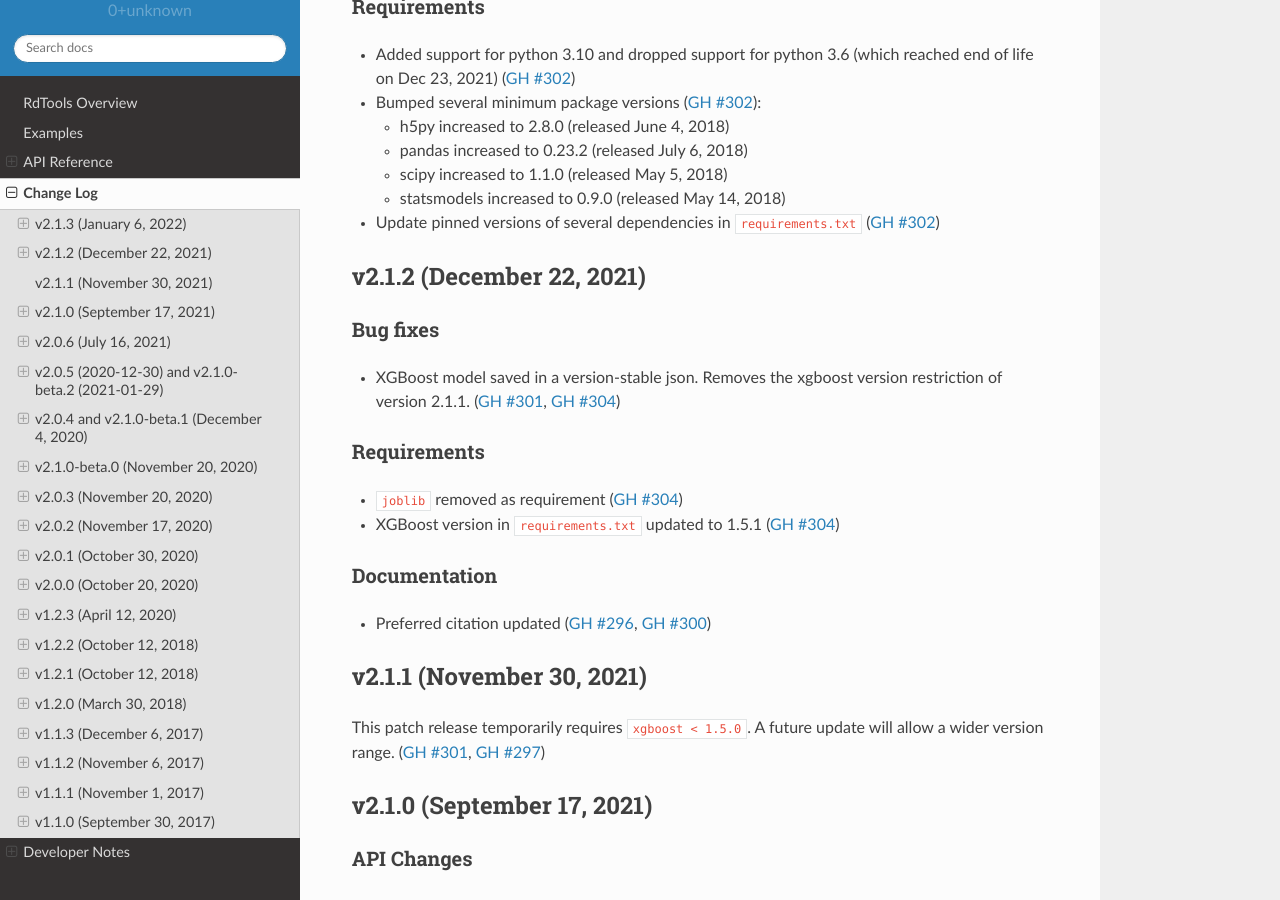
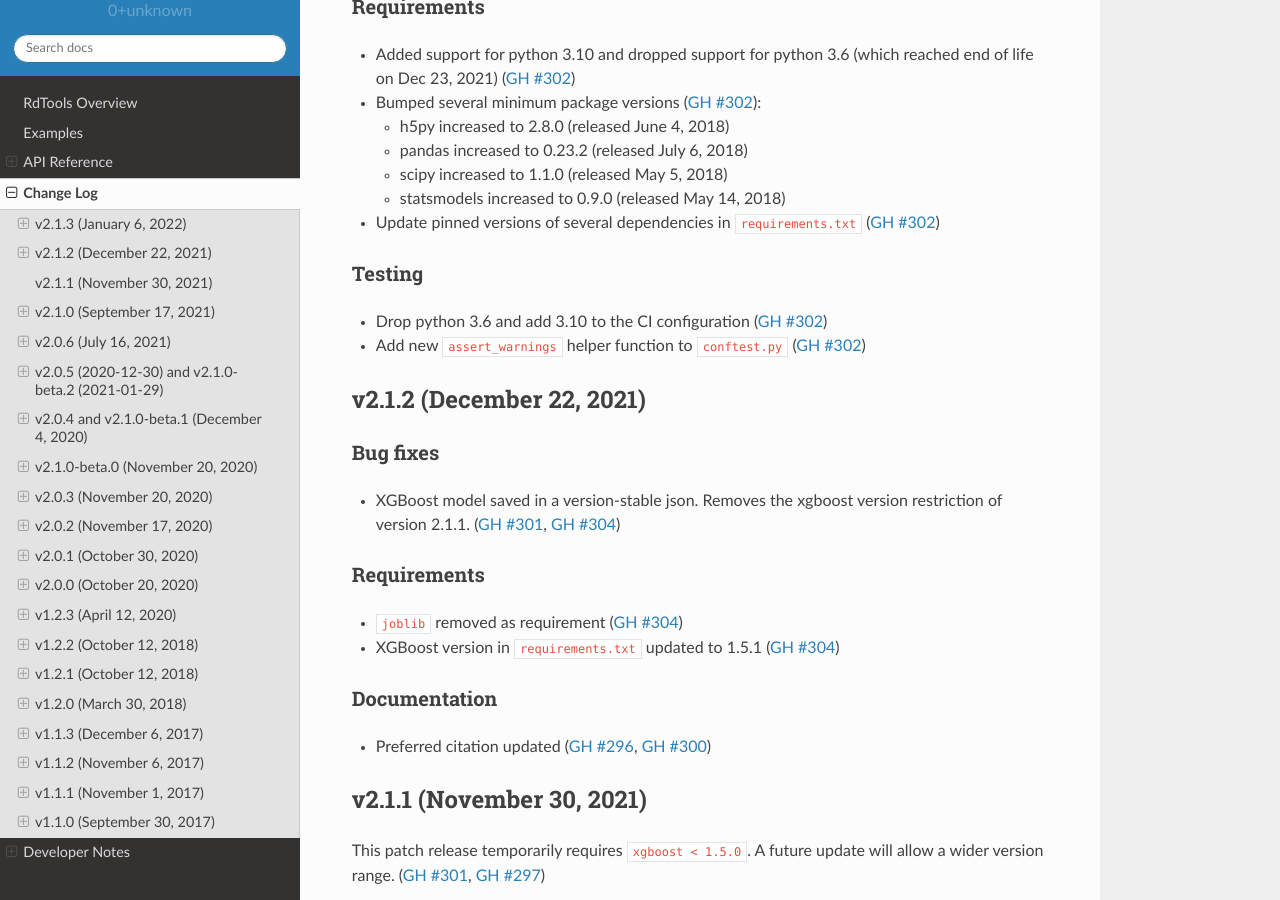
Before and after one commit to NREL/rdtools, a Sphinx documentation site: the page built from docs/sphinx/source/changelog.rst, in a window 1280 px wide and 900 px high, scrolled down 346 px. Built offline with Sphinx 7.4.7 and the Read the Docs theme 2.0.0, drawn with Linux system fonts in a browser that asks for light colours; pages that are not in the unit, such as notebooks, are missing from menus.

Commit message:
add testing section to changelog

```diff
--- a/docs/sphinx/source/changelog/v2.1.3.rst
+++ b/docs/sphinx/source/changelog/v2.1.3.rst
@@ -20,3 +20,9 @@ Requirements
   + statsmodels increased to 0.9.0 (released May 14, 2018)
 
 * Update pinned versions of several dependencies in ``requirements.txt`` (:pull:`302`)
+
+
+Testing
+-------
+* Drop python 3.6 and add 3.10 to the CI configuration (:pull:`302`)
+* Add new ``assert_warnings`` helper function to ``conftest.py`` (:pull:`302`)
```
